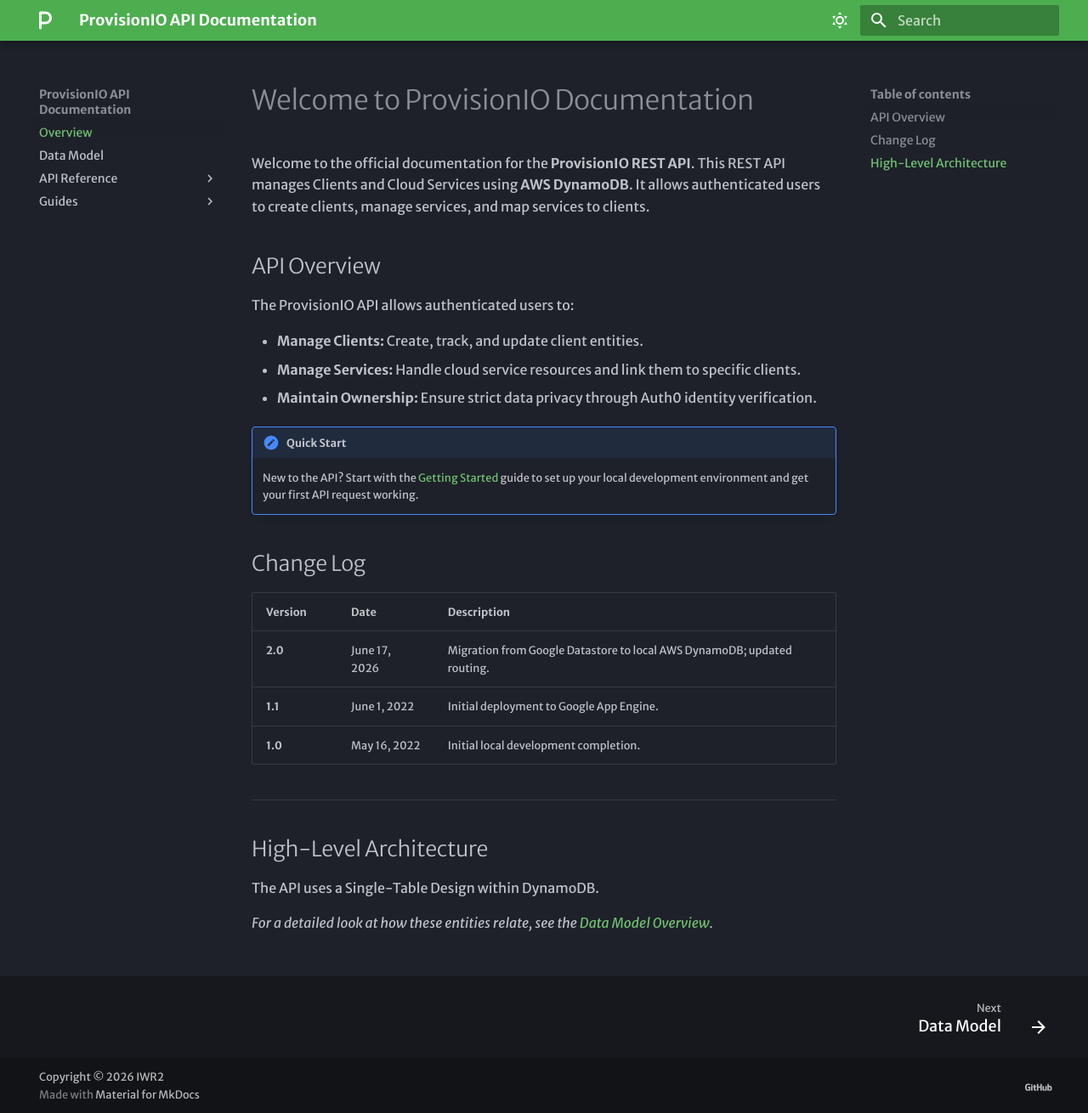
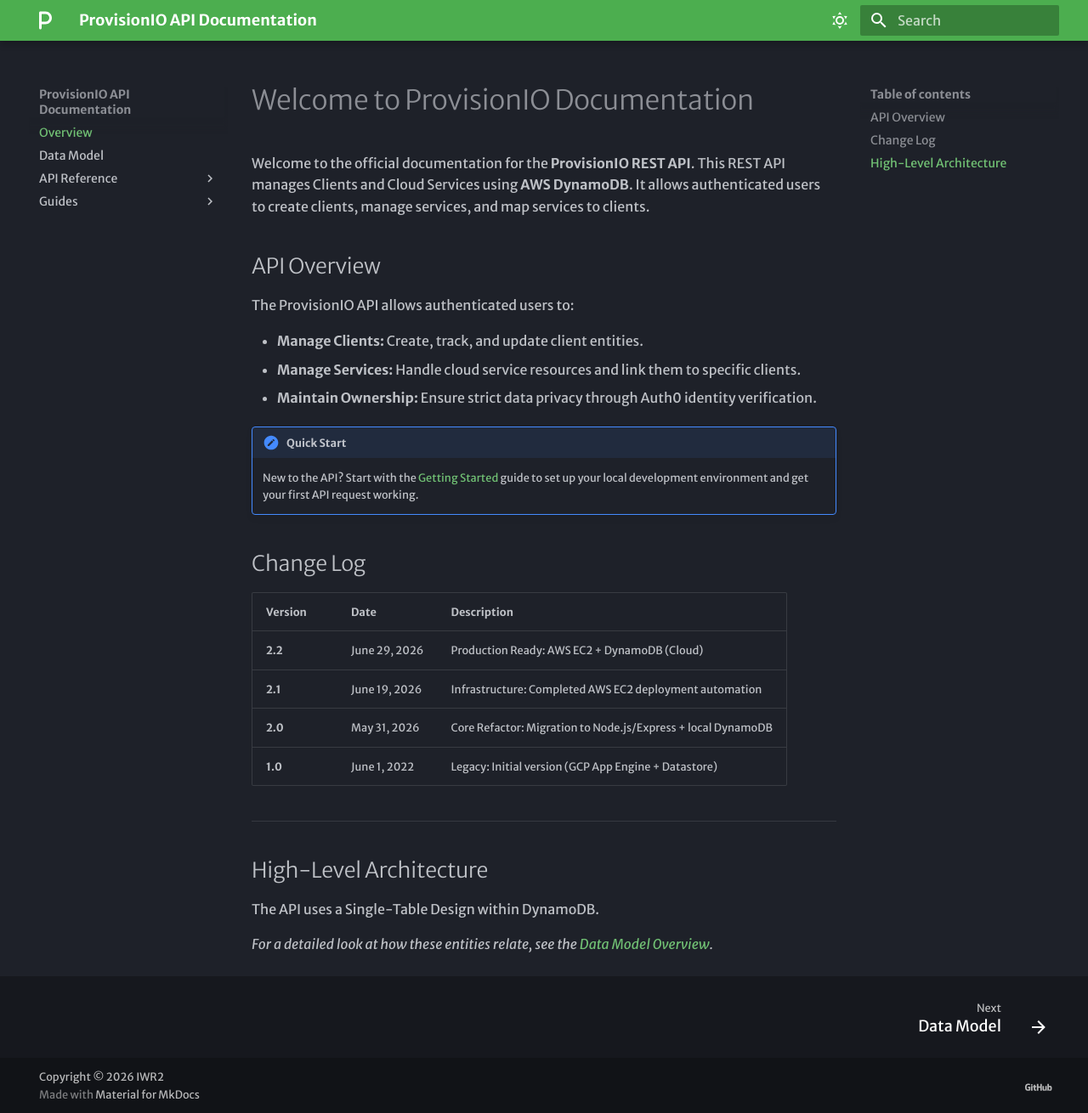
Before and after one commit to IWR2/ProvisionIO, an MkDocs documentation site: the page built from docs/index.md, in a window 1280 px wide and 1310 px high. Shown: the whole window at 85% size. Built offline with MkDocs 1.6.1 and Material for MkDocs 9.7.7, drawn with Linux system fonts in a browser that asks for light colours; some web fonts are replaced.

```diff
--- a/docs/index.md
+++ b/docs/index.md
@@ -17,9 +17,10 @@ The ProvisionIO API allows authenticated users to:
 
 | Version | Date | Description |
 | :--- | :--- | :--- |
-| **2.0** | June 17, 2026 | Migration from Google Datastore to local AWS DynamoDB; updated routing. |
-| **1.1** | June 1, 2022 | Initial deployment to Google App Engine. |
-| **1.0** | May 16, 2022 | Initial local development completion. |
+| **2.2** | June 29, 2026 | Production Ready: AWS EC2 + DynamoDB (Cloud) |
+| **2.1** | June 19, 2026 | Infrastructure: Completed AWS EC2 deployment automation |
+| **2.0** | May 31, 2026 | Core Refactor: Migration to Node.js/Express + local DynamoDB |
+| **1.0** | June 1, 2022 | Legacy: Initial version (GCP App Engine + Datastore) |
 
 ---
 
```
Also changed, not shown: README.md (+5 -5 lines).
